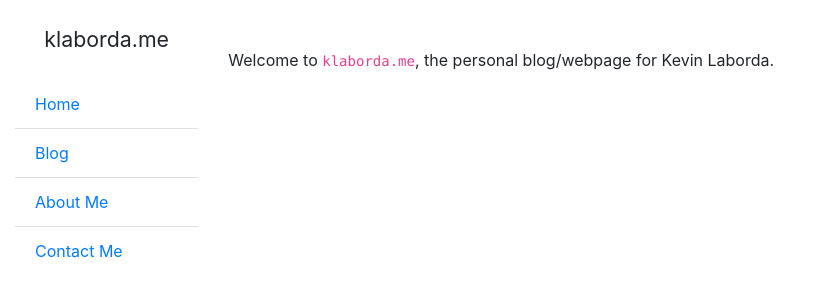
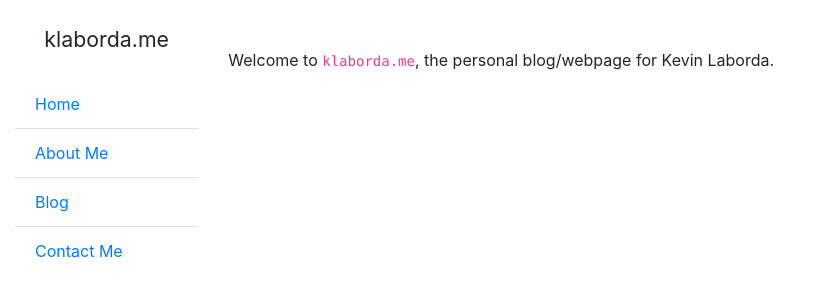
Before and after one commit to klaborda/klaborda.me, a React (Create React App) app: page / in a window 1280 px wide. Shown: the top 300 px of the page, without its empty margins (0-817 px from the left). Built offline with nearby package versions, Linux system fonts and the light colour scheme.

Commit message:
change order in nav

```diff
--- a/src/Sidenav.js
+++ b/src/Sidenav.js
@@ -8,10 +8,10 @@ function Sidenav() {
           <Link to="/">Home</Link>
         </li>
         <li className="list-group-item">
-          <Link to="/blog">Blog</Link>
+          <Link to="/about">About Me</Link>
         </li>
         <li className="list-group-item">
-          <Link to="/about">About Me</Link>
+          <Link to="/blog">Blog</Link>
         </li>
         <li className="list-group-item">
           <Link to="/contact">Contact Me</Link>
```
